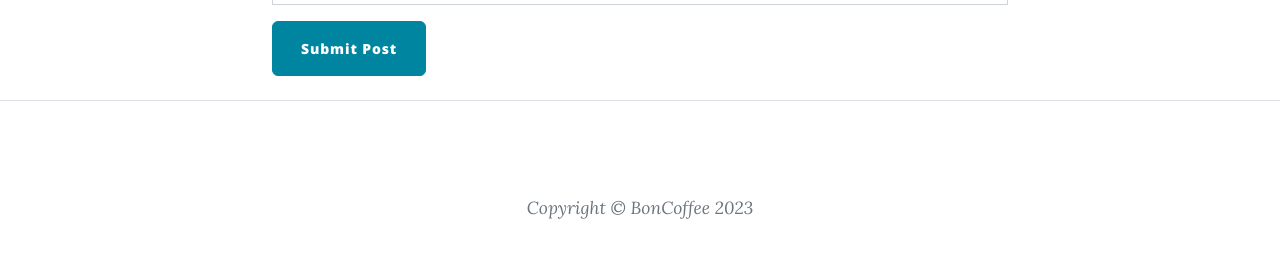
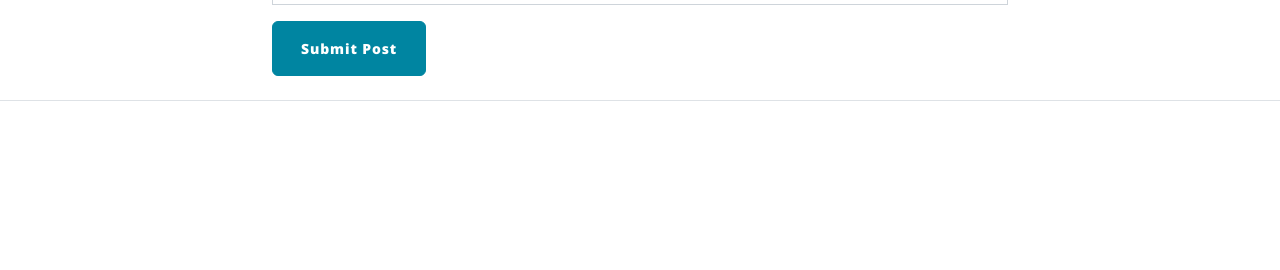
Before and after one commit to Jorick-Python/Maastricht-cafe-list-website, a Flask app: page /new-cafe in a window 1280 px wide. Shown: the part 1165-1435 px from the top of the page. After the commit the page ends 1266 px from the top, so only its background shows below. Run offline with Flask 3, Linux system fonts and the light colour scheme; the visitor is signed in with stand-in values (Sample User, id 1); some libraries are stand-ins or nearby versions.

Commit message:
Remove copyright footer

```diff
--- a/templates/footer.html
+++ b/templates/footer.html
@@ -7,7 +7,6 @@
                           <li class="list-inline-item">
                           </li>
                       </ul>
-                      <div class="small text-center text-muted fst-italic">Copyright &copy; BonCoffee 2023</div>
                   </div>
               </div>
           </div>
```
